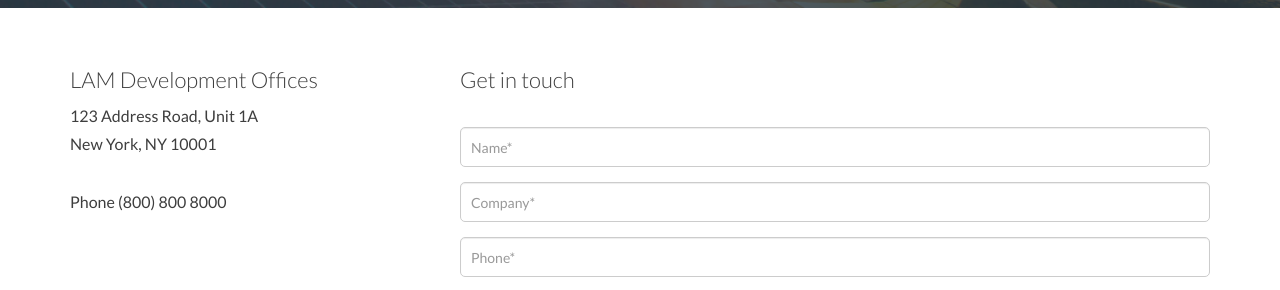
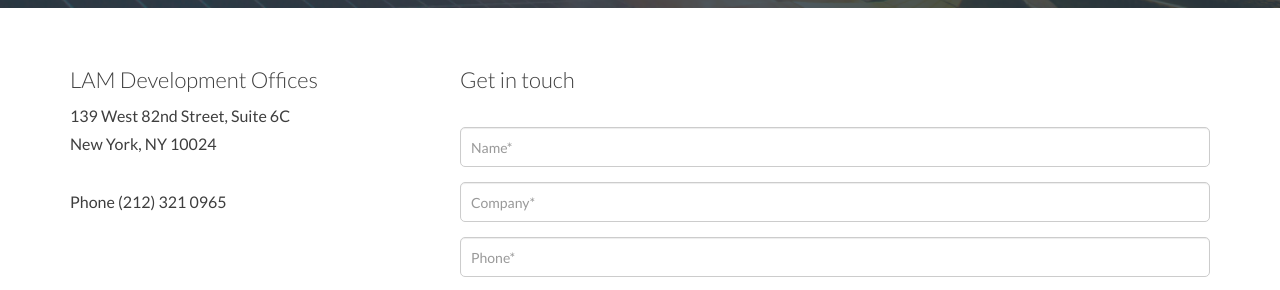
Before and after one commit to tstrand/lamdevelopment, a Jekyll site: the page built from contact.markdown, in a window 1280 px wide and 1123 px high. Shown: the part 292-582 px from the top of the window. Built offline with Jekyll 4.4.1, drawn with Linux system fonts in a browser that asks for light colours; nearby versions of some CDN libraries.

Commit message:
Updated Contact

```diff
--- a/contact.markdown
+++ b/contact.markdown
@@ -5,8 +5,8 @@ permalink: "/contact"
 position: 0
 header-text: Contact Us
 subheader-text: We'd love to hear from you
-address: 123 Address Road, Unit 1A<br/>New York, NY 10001
-phone: Phone (800) 800 8000
-form-recipient-email: jason.l@lamdevelopment.com
+address: 139 West 82nd Street, Suite 6C<br/>New York, NY 10024
+phone: Phone (212) 321 0965
+form-recipient-email: support@lamdevelopment.com
 layout: contact
 ---
```
